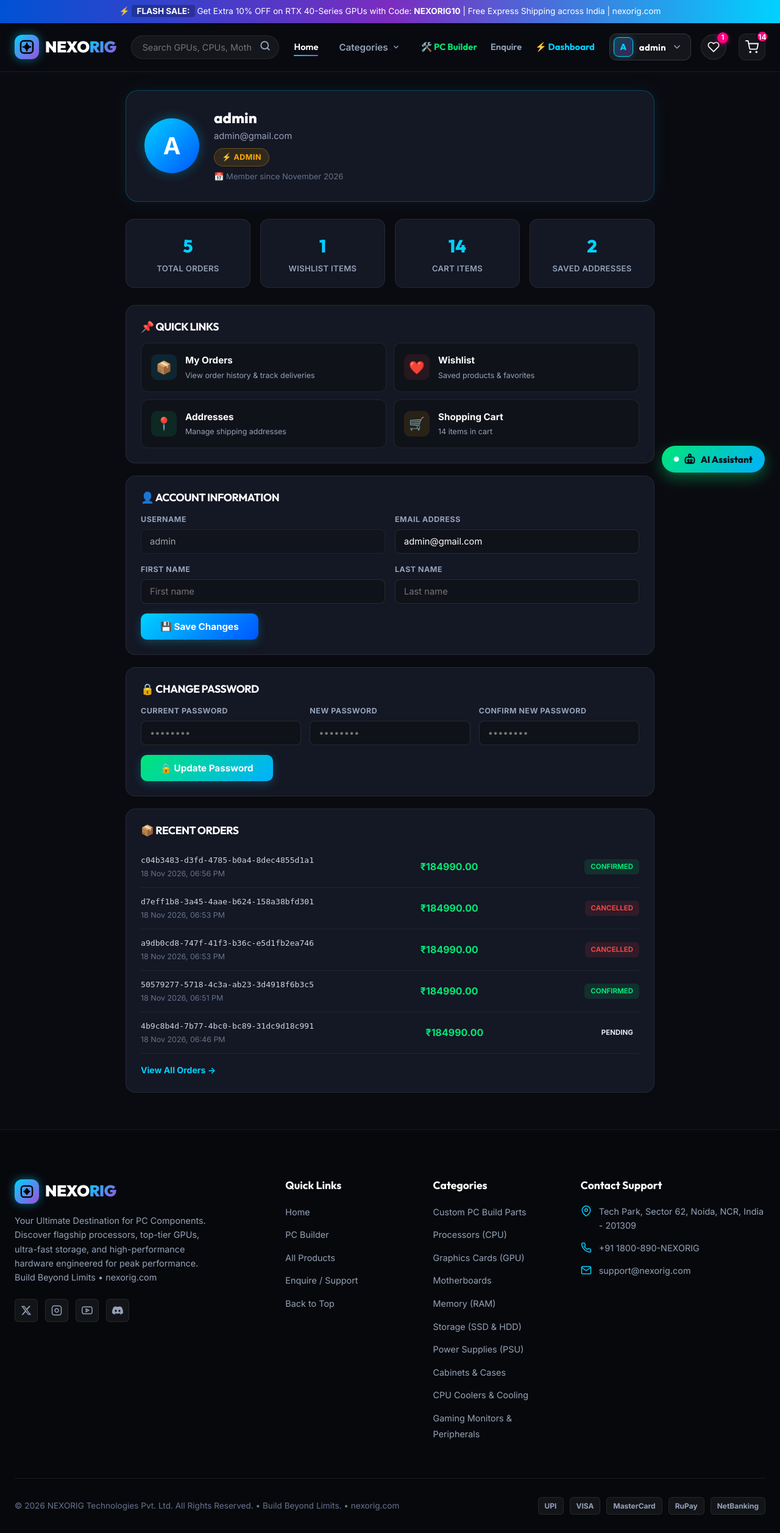
After one commit to jagguuopp-jpg/Ecommerce, a Django app: page /profile/ in a window 1280 px wide. The commit adds this page. Shown: the whole page at 61% size. Run offline with Django 4.2, Linux system fonts and the light colour scheme; a user stored in the database is signed in; data comes from the database, SQL or seed files in the repository; both versions use the stored data as it was after the commit.

Commit message:
Describe the update

```diff
--- a/Pc_store/store/templates/layout.html
+++ b/Pc_store/store/templates/layout.html
@@ -134,6 +134,15 @@
                             </div>
                             <div class="dropdown-divider"></div>
                             <ul class="dropdown-links">
+                                <li>
+                                    <a href="{% url 'profile' %}" class="dropdown-item">
+                                        <svg width="18" height="18" viewBox="0 0 24 24" fill="none" stroke="currentColor" stroke-width="2" stroke-linecap="round" stroke-linejoin="round">
+                                            <path d="M20 21v-2a4 4 0 0 0-4-4H8a4 4 0 0 0-4 4v2"></path>
+                                            <circle cx="12" cy="7" r="4"></circle>
+                                        </svg>
+                                        <span>My Profile</span>
+                                    </a>
+                                </li>
                                 <li>
                                     <a href="{% url 'my_orders' %}" class="dropdown-item">
                                         <svg width="18" height="18" viewBox="0 0 24 24" fill="none" stroke="currentColor" stroke-width="2" stroke-linecap="round" stroke-linejoin="round">
--- /dev/null
+++ b/Pc_store/store/templates/profile.html
@@ -0,0 +1,480 @@
+{% extends 'layout.html' %}
+{% load static %}
+
+{% block title %}My Profile | NEXORIG{% endblock title %}
+
+{% block extra_css %}
+<link rel="stylesheet" href="{% static 'css/cart.css' %}?v=4.0">
+<style>
+    .profile-page {
+        max-width: 900px;
+        margin: 30px auto 60px auto;
+        padding: 0 16px;
+    }
+    .profile-header-card {
+        background: #141724;
+        border: 1px solid rgba(0, 210, 255, 0.25);
+        border-radius: 20px;
+        padding: 30px;
+        display: flex;
+        align-items: center;
+        gap: 24px;
+        margin-bottom: 28px;
+        box-shadow: 0 0 30px rgba(0, 210, 255, 0.08);
+    }
+    .profile-avatar-large {
+        width: 90px;
+        height: 90px;
+        border-radius: 50%;
+        background: linear-gradient(135deg, #00d2ff, #0055ff);
+        display: flex;
+        align-items: center;
+        justify-content: center;
+        font-size: 2.4rem;
+        font-weight: 800;
+        color: #ffffff;
+        flex-shrink: 0;
+        box-shadow: 0 0 20px rgba(0, 210, 255, 0.3);
+    }
+    .profile-header-info {
+        flex: 1;
+    }
+    .profile-username {
+        font-size: 1.5rem;
+        font-weight: 800;
+        color: #ffffff;
+        margin: 0 0 4px 0;
+    }
+    .profile-email {
+        font-size: 0.92rem;
+        color: #94a3b8;
+        margin: 0 0 8px 0;
+    }
+    .profile-role-badge {
+        display: inline-flex;
+        align-items: center;
+        gap: 6px;
+        padding: 4px 12px;
+        border-radius: 20px;
+        font-size: 0.78rem;
+        font-weight: 700;
+        text-transform: uppercase;
+        letter-spacing: 0.5px;
+    }
+    .badge-gamer {
+        background: rgba(0, 230, 118, 0.12);
+        color: #00e676;
+        border: 1px solid rgba(0, 230, 118, 0.3);
+    }
+    .badge-staff-role {
+        background: rgba(0, 210, 255, 0.12);
+        color: #00d2ff;
+        border: 1px solid rgba(0, 210, 255, 0.3);
+    }
+    .badge-admin-role {
+        background: rgba(255, 171, 0, 0.12);
+        color: #ffab00;
+        border: 1px solid rgba(255, 171, 0, 0.3);
+    }
+    .profile-joined {
+        font-size: 0.82rem;
+        color: #64748b;
+        margin-top: 6px;
+    }
+
+    /* Stats Row */
+    .profile-stats-row {
+        display: grid;
+        grid-template-columns: repeat(4, 1fr);
+        gap: 16px;
+        margin-bottom: 28px;
+    }
+    .stat-card {
+        background: #141724;
+        border: 1px solid rgba(255, 255, 255, 0.08);
+        border-radius: 14px;
+        padding: 20px 16px;
+        text-align: center;
+        transition: all 0.25s ease;
+    }
+    .stat-card:hover {
+        border-color: rgba(0, 210, 255, 0.3);
+        transform: translateY(-2px);
+        box-shadow: 0 4px 15px rgba(0, 210, 255, 0.1);
+    }
+    .stat-number {
+        font-size: 1.8rem;
+        font-weight: 800;
+        color: #00d2ff;
+        margin-bottom: 4px;
+    }
+    .stat-label {
+        font-size: 0.82rem;
+        color: #94a3b8;
+        font-weight: 600;
+        text-transform: uppercase;
+        letter-spacing: 0.3px;
+    }
+
+    /* Section Cards */
+    .profile-section-card {
+        background: #141724;
+        border: 1px solid rgba(255, 255, 255, 0.08);
+        border-radius: 16px;
+        padding: 24px;
+        margin-bottom: 20px;
+    }
+    .section-title {
+        font-size: 1.1rem;
+        font-weight: 700;
+        color: #ffffff;
+        margin: 0 0 16px 0;
+        display: flex;
+        align-items: center;
+        gap: 8px;
+    }
+
+    /* Account Info Form */
+    .info-grid {
+        display: grid;
+        grid-template-columns: 1fr 1fr;
+        gap: 16px;
+    }
+    .info-field {
+        display: flex;
+        flex-direction: column;
+        gap: 6px;
+    }
+    .info-label {
+        font-size: 0.78rem;
+        color: #94a3b8;
+        font-weight: 700;
+        text-transform: uppercase;
+        letter-spacing: 0.5px;
+    }
+    .info-input {
+        width: 100%;
+        padding: 10px 14px;
+        background: #10121a;
+        border: 1px solid rgba(255, 255, 255, 0.1);
+        border-radius: 8px;
+        color: #ffffff;
+        font-size: 0.92rem;
+        font-family: inherit;
+        outline: none;
+        transition: all 0.2s ease;
+    }
+    .info-input:focus {
+        border-color: #00d2ff;
+        box-shadow: 0 0 10px rgba(0, 210, 255, 0.15);
+    }
+    .info-input:disabled {
+        opacity: 0.6;
+        cursor: not-allowed;
+    }
+
+    /* Password Change */
+    .password-grid {
+        display: grid;
+        grid-template-columns: 1fr 1fr 1fr;
+        gap: 14px;
+    }
+
+    /* Save Button */
+    .save-btn {
+        background: linear-gradient(135deg, #00d2ff, #0055ff);
+        color: #ffffff;
+        border: none;
+        padding: 12px 32px;
+        border-radius: 10px;
+        font-size: 0.95rem;
+        font-weight: 700;
+        cursor: pointer;
+        transition: all 0.2s ease;
+        box-shadow: 0 4px 15px rgba(0, 210, 255, 0.25);
+        margin-top: 16px;
+    }
+    .save-btn:hover {
+        transform: translateY(-2px);
+        box-shadow: 0 6px 20px rgba(0, 210, 255, 0.4);
+    }
+
+    /* Quick Links Grid */
+    .quick-links-grid {
+        display: grid;
+        grid-template-columns: repeat(2, 1fr);
+        gap: 12px;
+    }
+    .quick-link-card {
+        display: flex;
+        align-items: center;
+        gap: 14px;
+        padding: 16px;
+        background: #10121a;
+        border: 1px solid rgba(255, 255, 255, 0.08);
+        border-radius: 12px;
+        color: #ffffff;
+        text-decoration: none;
+        transition: all 0.25s ease;
+    }
+    .quick-link-card:hover {
+        border-color: #00d2ff;
+        background: rgba(0, 210, 255, 0.04);
+        transform: translateY(-2px);
+    }
+    .quick-link-icon {
+        width: 42px;
+        height: 42px;
+        border-radius: 10px;
+        display: flex;
+        align-items: center;
+        justify-content: center;
+        font-size: 1.3rem;
+        flex-shrink: 0;
+    }
+    .quick-link-name {
+        font-weight: 700;
+        font-size: 0.95rem;
+    }
+    .quick-link-desc {
+        font-size: 0.78rem;
+        color: #94a3b8;
+        margin-top: 2px;
+    }
+
+    /* Recent Orders Mini */
+    .recent-order-row {
+        display: flex;
+        align-items: center;
+        justify-content: space-between;
+        padding: 12px 0;
+        border-bottom: 1px solid rgba(255, 255, 255, 0.06);
+    }
+    .recent-order-row:last-child {
+        border-bottom: none;
+    }
+    .order-mini-id {
+        font-family: monospace;
+        font-size: 0.82rem;
+        color: #cbd5e1;
+    }
+    .order-mini-amount {
+        font-weight: 700;
+        color: #00e676;
+    }
+    .order-status-pill {
+        padding: 3px 10px;
+        border-radius: 6px;
+        font-size: 0.72rem;
+        font-weight: 700;
+        text-transform: uppercase;
+    }
+    .status-confirmed { background: rgba(0, 230, 118, 0.12); color: #00e676; }
+    .status-processing { background: rgba(0, 210, 255, 0.12); color: #00d2ff; }
+    .status-shipped { background: rgba(255, 171, 0, 0.12); color: #ffab00; }
+    .status-delivered { background: rgba(0, 230, 118, 0.2); color: #00e676; }
+    .status-cancelled { background: rgba(239, 68, 68, 0.12); color: #ef4444; }
+
+    /* Messages */
+    .profile-alert {
+        padding: 12px 16px;
+        border-radius: 10px;
+        margin-bottom: 16px;
+        font-size: 0.88rem;
+        font-weight: 600;
+    }
+    .alert-success {
+        background: rgba(0, 230, 118, 0.1);
+        border: 1px solid rgba(0, 230, 118, 0.3);
+        color: #00e676;
+    }
+    .alert-danger {
+        background: rgba(239, 68, 68, 0.1);
+        border: 1px solid rgba(239, 68, 68, 0.3);
+        color: #ef4444;
+    }
+
+    /* Responsive */
+    @media (max-width: 768px) {
+        .profile-header-card {
+            flex-direction: column;
+            text-align: center;
+        }
+        .profile-stats-row {
+            grid-template-columns: repeat(2, 1fr);
+        }
+        .info-grid,
+        .password-grid {
+            grid-template-columns: 1fr;
+        }
+        .quick-links-grid {
+            grid-template-columns: 1fr;
+        }
+    }
+</style>
+{% endblock extra_css %}
+
+{% block content %}
+<div class="profile-page">
+
+    <!-- Messages -->
+    {% if messages %}
+        {% for message in messages %}
+            <div class="profile-alert alert-{{ message.tags }}">
+                {{ message }}
+            </div>
+        {% endfor %}
+    {% endif %}
+
+    <!-- Profile Header -->
+    <div class="profile-header-card">
+        <div class="profile-avatar-large">
+            {{ request.user.username|make_list|first|upper }}
+        </div>
+        <div class="profile-header-info">
+            <h1 class="profile-username">{{ request.user.username }}</h1>
+            <p class="profile-email">{{ request.user.email|default:"No email set" }}</p>
+            <span class="profile-role-badge {% if request.user.is_superuser %}badge-admin-role{% elif request.user.is_staff %}badge-staff-role{% else %}badge-gamer{% endif %}">
+                {% if request.user.is_superuser %}
+                    ⚡ Admin
+                {% elif request.user.is_staff %}
+                    🛡️ Staff
+                {% else %}
+                    🎮 Gamer Member
+                {% endif %}
+            </span>
+            <div class="profile-joined">
+                📅 Member since {{ request.user.date_joined|date:"F Y" }}
+            </div>
+        </div>
+    </div>
+
+    <!-- Stats Row -->
+    <div class="profile-stats-row">
+        <div class="stat-card">
+            <div class="stat-number">{{ total_orders }}</div>
+            <div class="stat-label">Total Orders</div>
+        </div>
+        <div class="stat-card">
+            <div class="stat-number">{{ wishlist_count }}</div>
+            <div class="stat-label">Wishlist Items</div>
+        </div>
+        <div class="stat-card">
+            <div class="stat-number">{{ cart_count }}</div>
+            <div class="stat-label">Cart Items</div>
+        </div>
+        <div class="stat-card">
+            <div class="stat-number">{{ address_count }}</div>
+            <div class="stat-label">Saved Addresses</div>
+        </div>
+    </div>
+
+    <!-- Quick Links -->
+    <div class="profile-section-card">
+        <h2 class="section-title">📌 Quick Links</h2>
+        <div class="quick-links-grid">
+            <a href="{% url 'my_orders' %}" class="quick-link-card">
+                <div class="quick-link-icon" style="background: rgba(0, 210, 255, 0.1);">📦</div>
+                <div>
+                    <div class="quick-link-name">My Orders</div>
+                    <div class="quick-link-desc">View order history & track deliveries</div>
+                </div>
+            </a>
+            <a href="{% url 'favourites' %}" class="quick-link-card">
+                <div class="quick-link-icon" style="background: rgba(239, 68, 68, 0.1);">❤️</div>
+                <div>
+                    <div class="quick-link-name">Wishlist</div>
+                    <div class="quick-link-desc">Saved products & favorites</div>
+                </div>
+            </a>
+            <a href="{% url 'addresses' %}" class="quick-link-card">
+                <div class="quick-link-icon" style="background: rgba(0, 230, 118, 0.1);">📍</div>
+                <div>
+                    <div class="quick-link-name">Addresses</div>
+                    <div class="quick-link-desc">Manage shipping addresses</div>
+                </div>
+            </a>
+            <a href="{% url 'cart' %}" class="quick-link-card">
+                <div class="quick-link-icon" style="background: rgba(255, 171, 0, 0.1);">🛒</div>
+                <div>
+                    <div class="quick-link-name">Shopping Cart</div>
+                    <div class="quick-link-desc">{{ cart_count }} item{{ cart_count|pluralize }} in cart</div>
+                </div>
+            </a>
+        </div>
+    </div>
+
+    <!-- Account Information (Editable) -->
+    <div class="profile-section-card">
+        <h2 class="section-title">👤 Account Information</h2>
+        <form method="POST" action="{% url 'profile' %}">
+            {% csrf_token %}
+            <input type="hidden" name="action" value="update_info">
+            <div class="info-grid">
+                <div class="info-field">
+                    <label class="info-label">Username</label>
+                    <input type="text" class="info-input" value="{{ request.user.username }}" disabled>
+                </div>
+                <div class="info-field">
+                    <label class="info-label">Email Address</label>
+                    <input type="email" name="email" class="info-input" value="{{ request.user.email }}" placeholder="your@email.com">
+                </div>
+                <div class="info-field">
+                    <label class="info-label">First Name</label>
+                    <input type="text" name="first_name" class="info-input" value="{{ request.user.first_name }}" placeholder="First name">
+                </div>
+                <div class="info-field">
+                    <label class="info-label">Last Name</label>
+                    <input type="text" name="last_name" class="info-input" value="{{ request.user.last_name }}" placeholder="Last name">
+                </div>
+            </div>
+            <button type="submit" class="save-btn">💾 Save Changes</button>
+        </form>
+    </div>
+
+    <!-- Change Password -->
+    <div class="profile-section-card">
+        <h2 class="section-title">🔒 Change Password</h2>
+        <form method="POST" action="{% url 'profile' %}">
+            {% csrf_token %}
+            <input type="hidden" name="action" value="change_password">
+            <div class="password-grid">
+                <div class="info-field">
+                    <label class="info-label">Current Password</label>
+                    <input type="password" name="current_password" class="info-input" placeholder="••••••••" required>
+                </div>
+                <div class="info-field">
+                    <label class="info-label">New Password</label>
+                    <input type="password" name="new_password" class="info-input" placeholder="••••••••" required>
+                </div>
+                <div class="info-field">
+                    <label class="info-label">Confirm New Password</label>
+                    <input type="password" name="confirm_password" class="info-input" placeholder="••••••••" required>
+                </div>
+            </div>
+            <button type="submit" class="save-btn" style="background: linear-gradient(135deg, #00e676, #00b0ff);">🔒 Update Password</button>
+        </form>
+    </div>
+
+    <!-- Recent Orders -->
+    {% if recent_orders %}
+    <div class="profile-section-card">
+        <h2 class="section-title">📦 Recent Orders</h2>
+        {% for order in recent_orders %}
+        <div class="recent-order-row">
+            <div>
+                <div class="order-mini-id">{{ order.order_id }}</div>
+                <div style="font-size: 0.78rem; color: #64748b; margin-top: 2px;">{{ order.created_at|date:"d M Y, h:i A" }}</div>
+            </div>
+            <div class="order-mini-amount">₹{{ order.total_amount }}</div>
+            <span class="order-status-pill status-{{ order.status|lower }}">{{ order.status }}</span>
+        </div>
+        {% endfor %}
+        <div style="margin-top: 14px;">
+            <a href="{% url 'my_orders' %}" style="color: #00d2ff; font-size: 0.88rem; font-weight: 700; text-decoration: none;">View All Orders →</a>
+        </div>
+    </div>
+    {% endif %}
+
+</div>
+{% endblock content %}
--- a/Pc_store/store/urls.py
+++ b/Pc_store/store/urls.py
@@ -11,6 +11,7 @@ urlpatterns = [
     path('register/', register, name='register'),
     path('create-account/', register, name='create_account'),
     path('logout/', logout, name='logout'),
+    path('profile/', profile, name='profile'),
     path('favourites/', favourites, name='favourites'),
     path('wishlist/', favourites, name='wishlist'),
     path('toggle-wishlist/<int:product_id>/', toggle_wishlist, name='toggle_wishlist'),
--- a/Pc_store/store/views.py
+++ b/Pc_store/store/views.py
@@ -956,6 +956,59 @@ def payment_callback(request):
 client = razorpay.Client(auth=(settings.RAZORPAY_KEY_ID, settings.RAZORPAY_KEY_SECRET))
 
 
+def profile(request):
+    if not request.user.is_authenticated:
+        return redirect('login')
+
+    if request.method == 'POST':
+        action = request.POST.get('action', '')
+
+        if action == 'update_info':
+            email = request.POST.get('email', '').strip()
+            first_name = request.POST.get('first_name', '').strip()
+            last_name = request.POST.get('last_name', '').strip()
+
+            request.user.email = email
+            request.user.first_name = first_name
+            request.user.last_name = last_name
+            request.user.save()
+            messages.success(request, 'Profile updated successfully!')
+            return redirect('profile')
+
+        elif action == 'change_password':
+            current_password = request.POST.get('current_password', '')
+            new_password = request.POST.get('new_password', '')
+            confirm_password = request.POST.get('confirm_password', '')
+
+            if not request.user.check_password(current_password):
+                messages.error(request, 'Current password is incorrect.')
+            elif len(new_password) < 6:
+                messages.error(request, 'New password must be at least 6 characters.')
+            elif new_password != confirm_password:
+                messages.error(request, 'New passwords do not match.')
+            else:
+                request.user.set_password(new_password)
+                request.user.save()
+                auth_login(request, request.user)
+                messages.success(request, 'Password changed successfully!')
+            return redirect('profile')
+
+    total_orders = Order.objects.filter(user=request.user).count()
+    wishlist_count = Whishlist.objects.filter(user=request.user).count()
+    cart_count = CartItem.objects.filter(user=request.user).count()
+    address_count = Address.objects.filter(user=request.user).count()
+    recent_orders = Order.objects.filter(user=request.user).order_by('-created_at')[:5]
+
+    context = {
+        'total_orders': total_orders,
+        'wishlist_count': wishlist_count,
+        'cart_count': cart_count,
+        'address_count': address_count,
+        'recent_orders': recent_orders,
+    }
+    return render(request, 'profile.html', context)
+
+
 def admin_dashboard(request):
     if not request.user.is_authenticated or not (request.user.is_staff or request.user.is_superuser):
         messages.error(request, 'Access denied. Administrator privileges required.')
```
Also changed, not shown: Pc_store/Pc_store/settings.py (+17 -10 lines), Pc_store/db.sqlite3, README.md.
